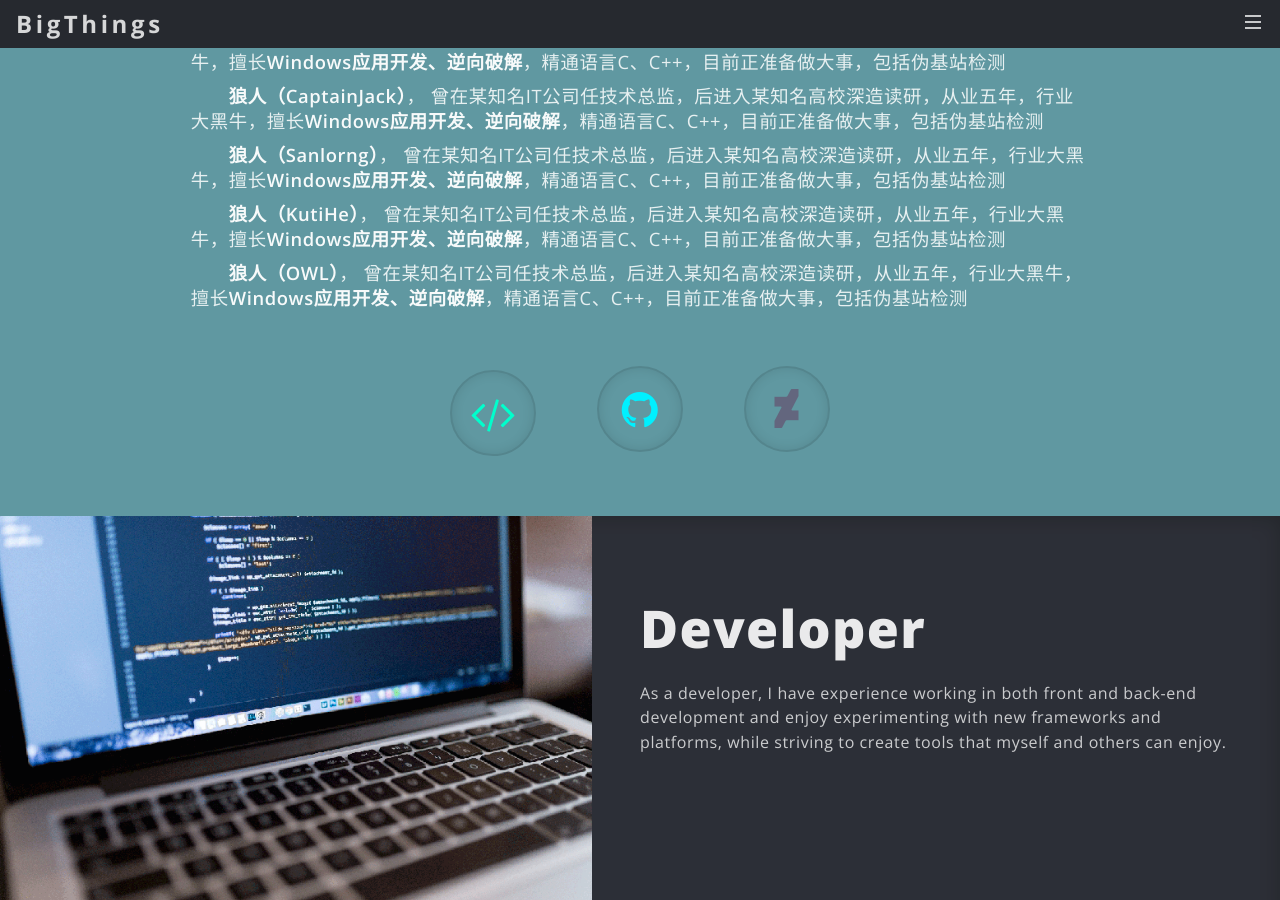
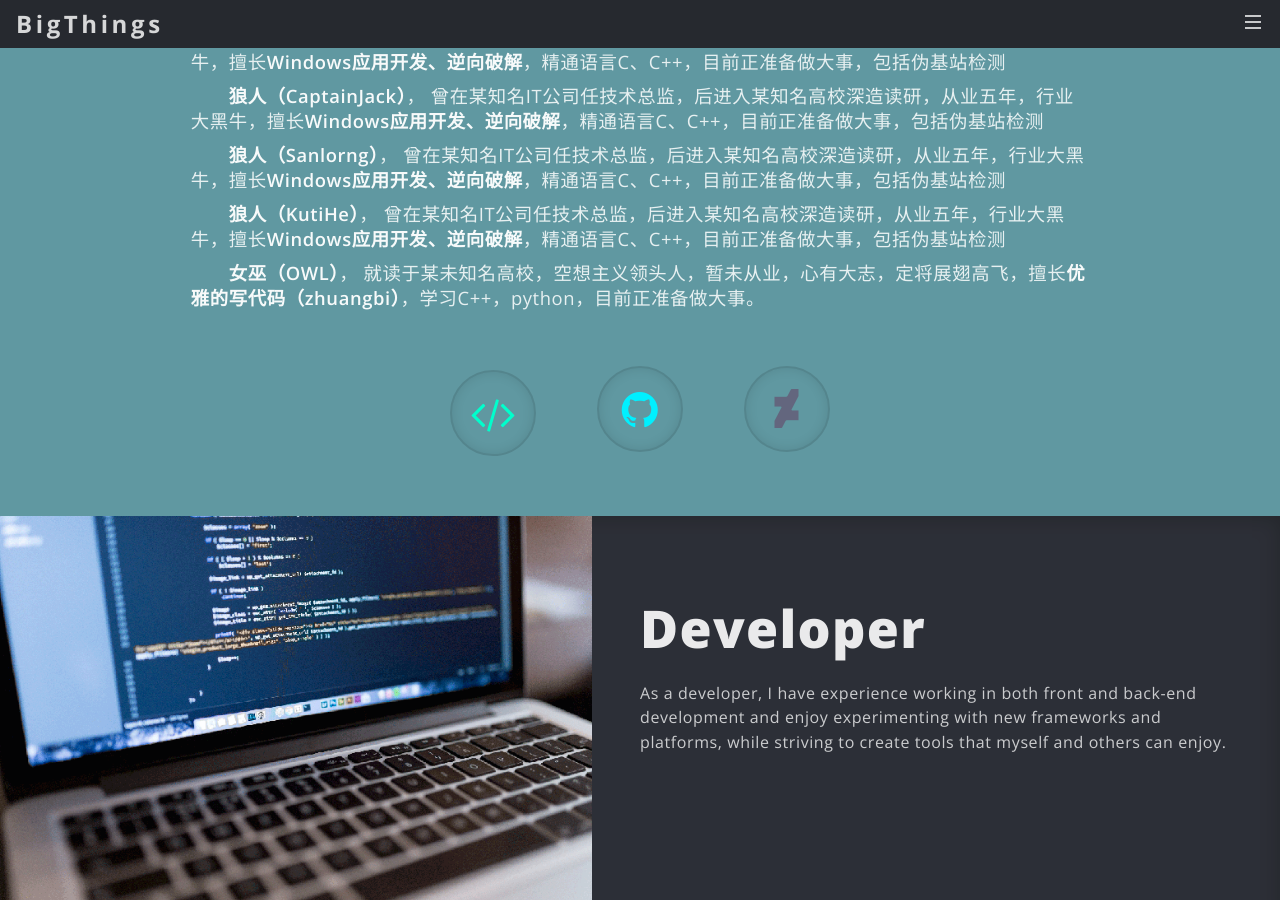
Before and after one commit to bigthing-org/bigthing-org.github.io, a Jekyll site: the page built from index.md, in a window 1280 px wide and 900 px high, scrolled down 1194 px. Built offline with Jekyll 4.4.1, drawn with Linux system fonts in a browser that asks for light colours.

Commit message:
Add files via upload

```diff
--- a/_layouts/landing.html
+++ b/_layouts/landing.html
@@ -41,7 +41,7 @@
 			<p align="left"><b>&emsp;&emsp;狼人（CaptainJack）</b>， 曾在某知名IT公司任技术总监，后进入某知名高校深造读研，从业五年，行业大黑牛，擅长<b>Windows应用开发、逆向破解</b>，精通语言C、C++，目前正准备做大事，包括伪基站检测</p>
 			<p align="left"><b>&emsp;&emsp;狼人（Sanlorng）</b>， 曾在某知名IT公司任技术总监，后进入某知名高校深造读研，从业五年，行业大黑牛，擅长<b>Windows应用开发、逆向破解</b>，精通语言C、C++，目前正准备做大事，包括伪基站检测</p>
 			<p align="left"><b>&emsp;&emsp;狼人（KutiHe）</b>， 曾在某知名IT公司任技术总监，后进入某知名高校深造读研，从业五年，行业大黑牛，擅长<b>Windows应用开发、逆向破解</b>，精通语言C、C++，目前正准备做大事，包括伪基站检测</p>
-			<p align="left"><b>&emsp;&emsp;狼人（OWL）</b>， 曾在某知名IT公司任技术总监，后进入某知名高校深造读研，从业五年，行业大黑牛，擅长<b>Windows应用开发、逆向破解</b>，精通语言C、C++，目前正准备做大事，包括伪基站检测</p>
+			<p align="left"><b>&emsp;&emsp;女巫（OWL）</b>， 就读于某未知名高校，空想主义领头人，暂未从业，心有大志，定将展翅高飞，擅长<b>优雅的写代码（zhuangbi）</b>，学习C++，python，目前正准备做大事。</p>
         </header>
         <ul class="icons major">
           <li><span class="icon fa-code major style1"><span class="label">Code</span></span></li>
```
